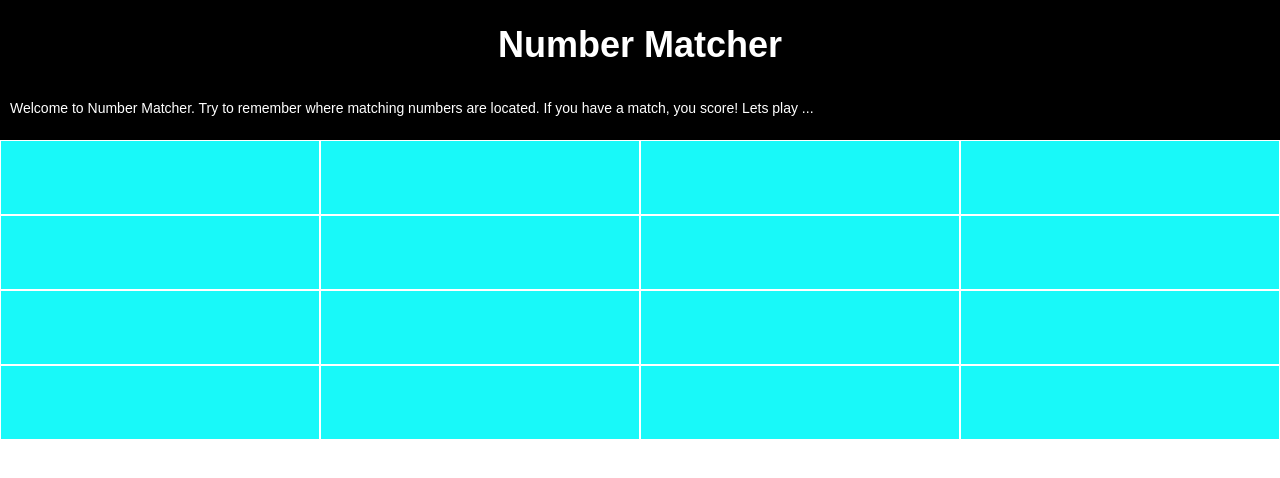
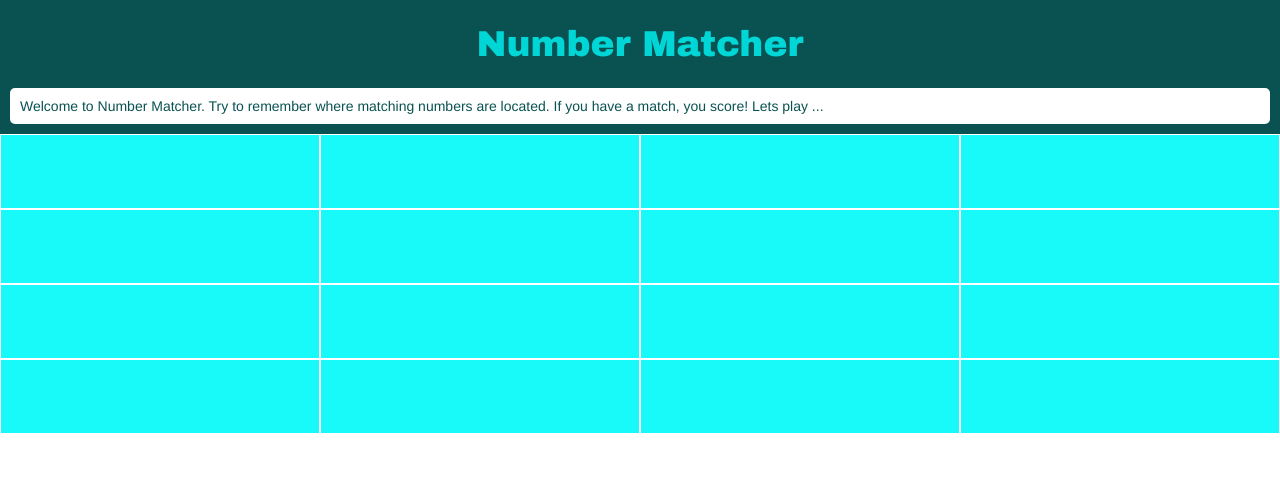
Before and after one commit to deric10000/NumberMatchingExercise, a React app: page / in a window 1280 px wide. Built offline with nearby package versions, Linux system fonts and the light colour scheme.

Commit message:
updated color scheme of header for improved style

```diff
--- a/src/index.css
+++ b/src/index.css
@@ -22,16 +22,22 @@ body {
 .header {
   float: left;
   width: 100%;
-  color: white;
-  background-color: #000;
+  background-color: #0A5252;
 }
 
 .header p {
   padding: 10px;
+  margin: 10px;
+  color: #0A5252;
+  background-color: white;
+  border-radius: 5px;
+  font-family: "Helvetica", sans-serif;
 }
 
 .header h1 {
   font-size: 36px;
+  color: #00D6D6;
   font-weight: bold;
   text-align: center;
+  font-family: "Arial Black", sans-serif;
 }
```
